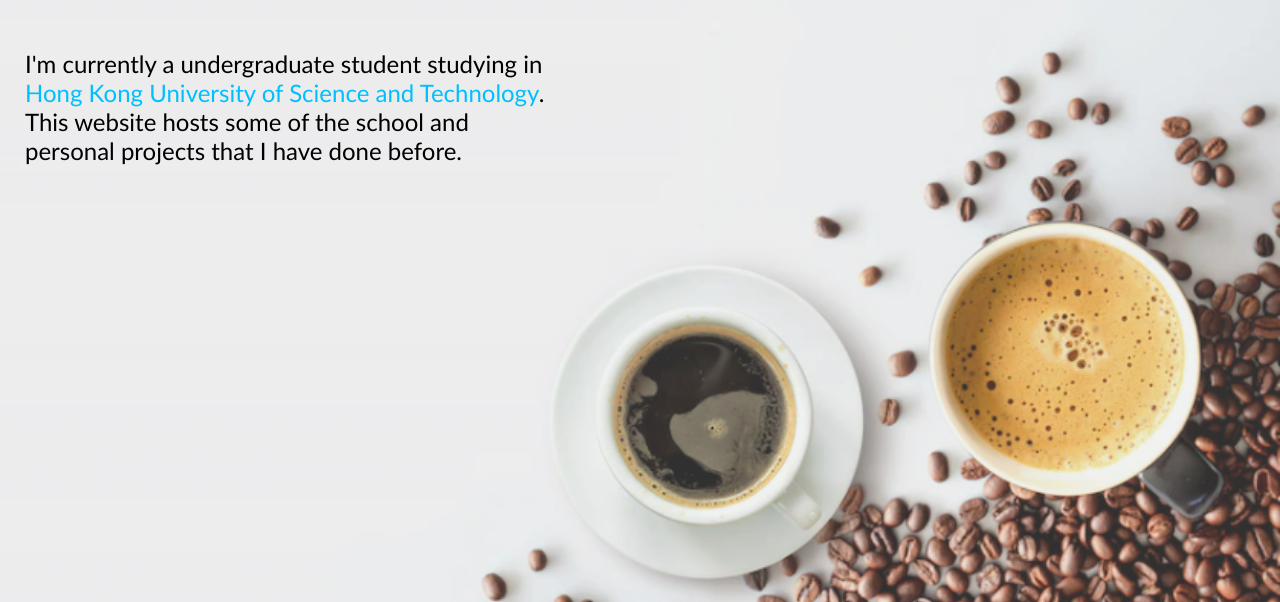
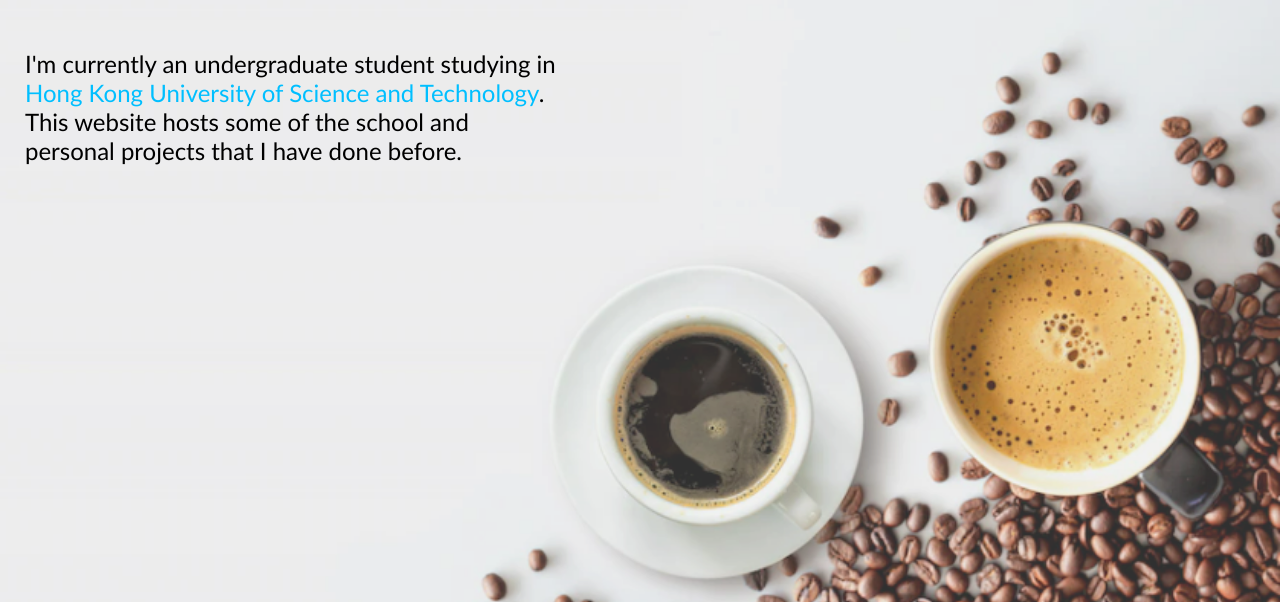
Before and after one commit to Haywardchan/instagram_bio_project, a plain HTML site: page about_me.html in a window 1280 px wide. Shown: the part 198-800 px from the top of the page. Drawn offline with Linux system fonts and the light colour scheme.

```diff
--- a/about_me.html
+++ b/about_me.html
@@ -27,7 +27,7 @@
                     Hey, I'm Hayward.
                 </h1>
                 <div class="text">
-                    I'm currently a undergraduate student studying in
+                    I'm currently an undergraduate student studying in
                    <a href="https://hkust.edu.hk/">Hong Kong University of Science and Technology</a>.
                    This website hosts some of the school and personal projects that I have done before.
                     </div>
```
